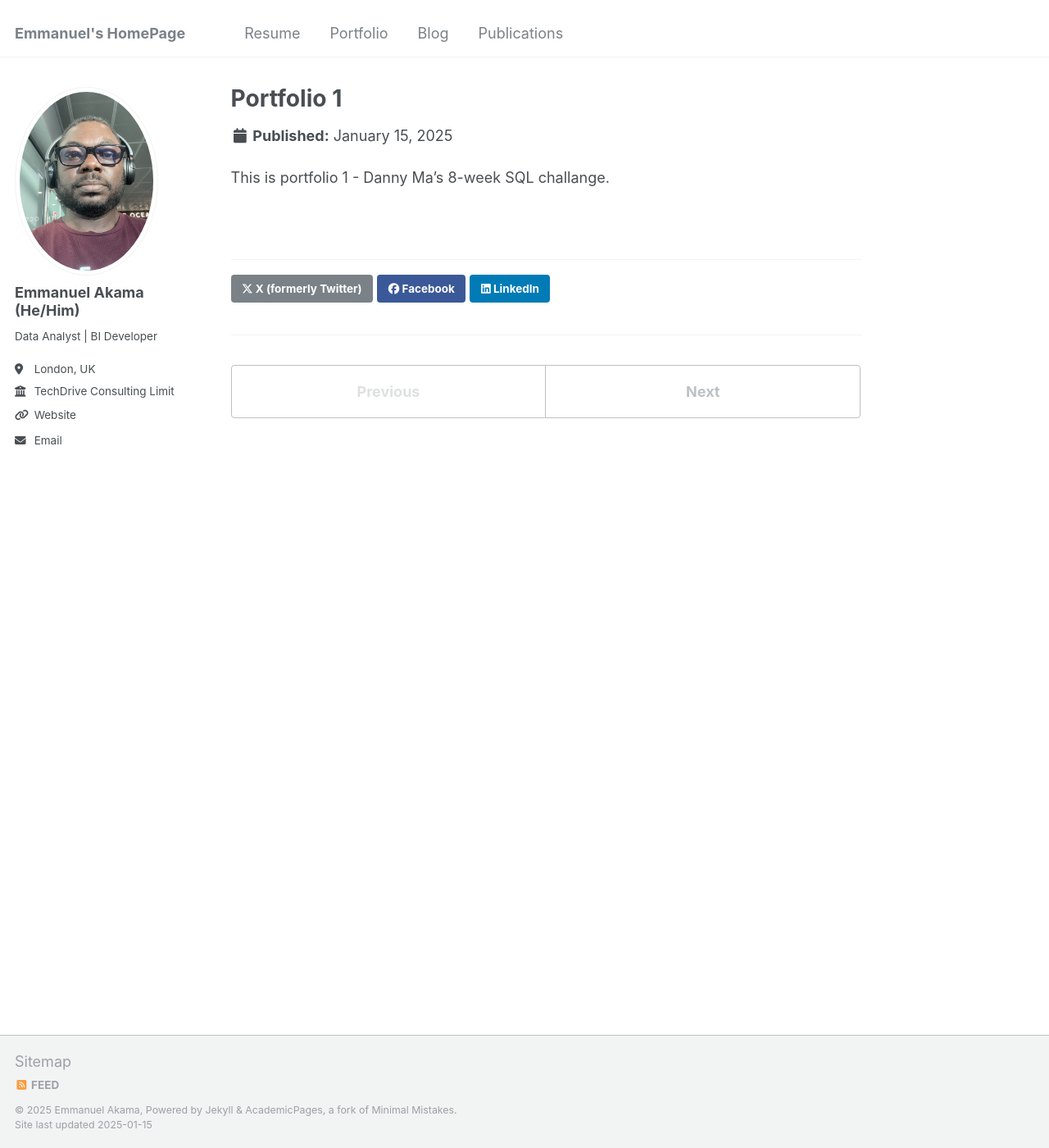
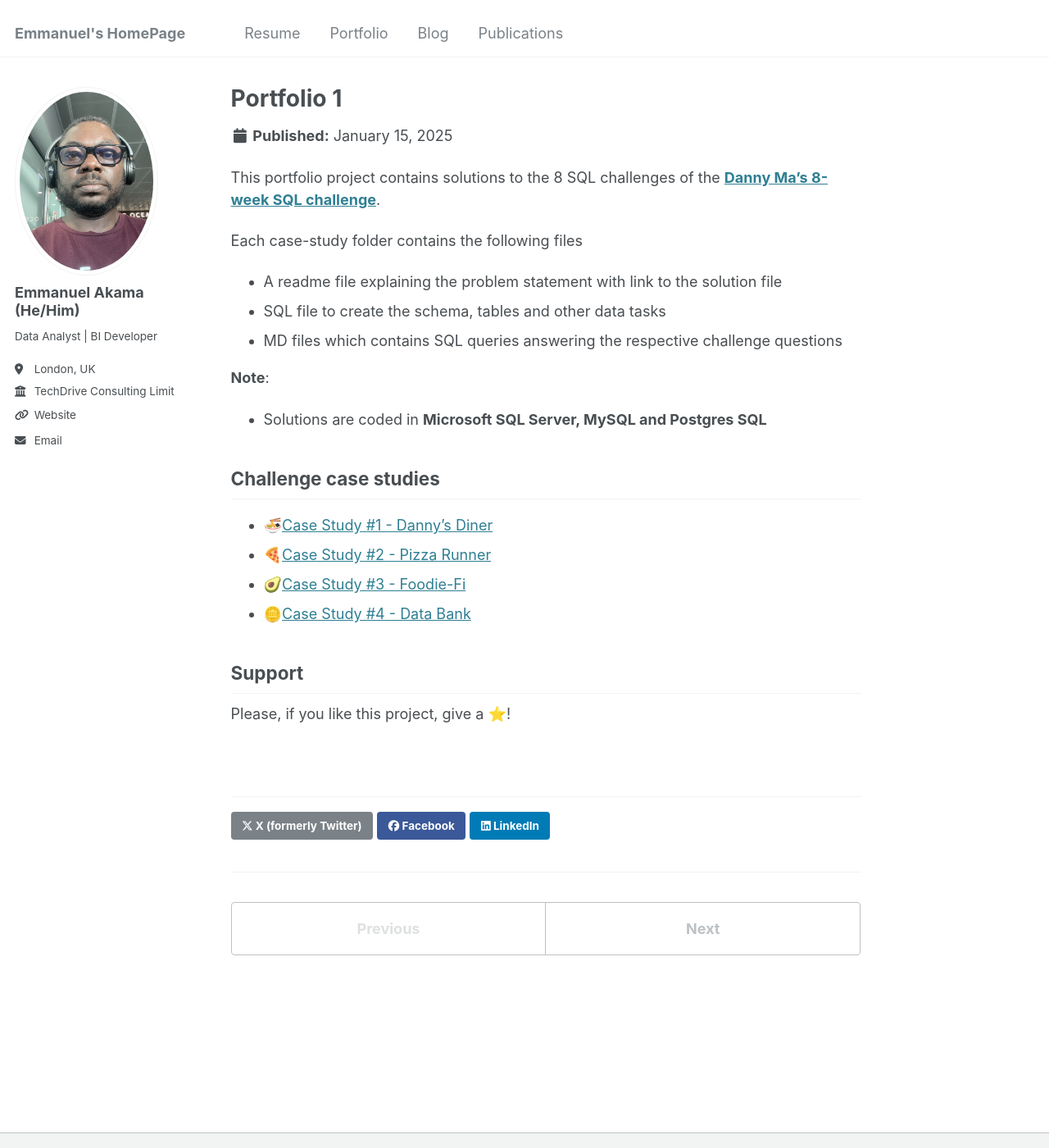
Before and after one commit to Akama-EO/Akama-EO.github.io, a Jekyll site: the page built from _portfolio/portfolio-1.md, in a window 1280 px wide and 1400 px high. Shown: the whole window at 82% size. Built offline with Jekyll 4.4.1, drawn with Linux system fonts in a browser that asks for light colours.

Commit message:
Update portfolio-1.md

```diff
--- a/_portfolio/portfolio-1.md
+++ b/_portfolio/portfolio-1.md
@@ -4,4 +4,21 @@ excerpt: "Danny Ma's 8-week SQL challange<br/><img src='/images/data-with-danny-
 collection: portfolio
 ---
 
-This is portfolio 1 - Danny Ma's 8-week SQL challange.
+This portfolio project contains solutions to the 8 SQL challenges of the **[Danny Ma's 8-week SQL challenge](https://8weeksqlchallenge.com)**.
+
+Each case-study folder contains the following files
+- A readme file explaining the problem statement with link to the solution file
+- SQL file to create the schema, tables and other data tasks
+- MD files which contains SQL queries answering the respective challenge questions
+
+**Note**:
+- Solutions are coded in **Microsoft SQL Server, MySQL and Postgres SQL**
+
+## Challenge case studies
+* 🍜[Case Study #1 - Danny's Diner](https://github.com/manaswikamila05/8-Week-SQL-Challenge/tree/main/Case%20Study%20%23%201%20-%20Danny's%20Diner)
+* 🍕[Case Study #2 - Pizza Runner](https://github.com/manaswikamila05/8-Week-SQL-Challenge/tree/main/Case%20Study%20%23%202%20-%20Pizza%20Runner)
+* 🥑[Case Study #3 - Foodie-Fi](https://github.com/manaswikamila05/8-Week-SQL-Challenge/tree/main/Case%20Study%20%23%203%20-%20Foodie-Fi)
+* 🪙[Case Study #4 - Data Bank](https://github.com/manaswikamila05/8-Week-SQL-Challenge/tree/main/Case%20Study%20%23%204%20-%20Data%20Bank)
+
+## Support
+Please, if you like this project, give a ⭐️!
```
